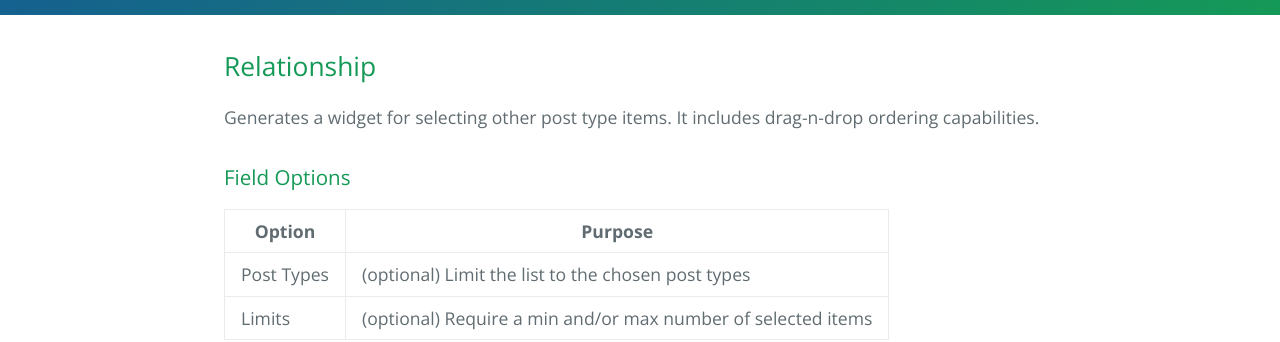
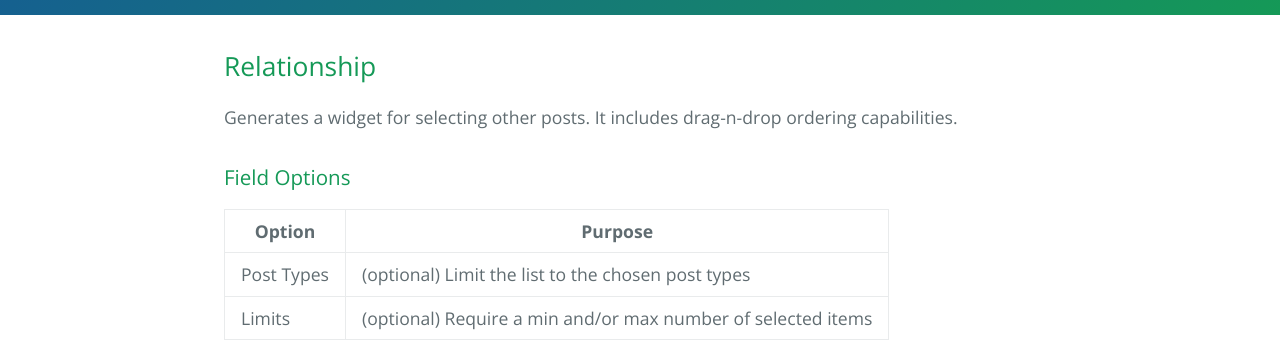
Before and after one commit to mgibbs189/custom-field-suite, a Jekyll site: the page built from field-types/relationship.md, in a window 1280 px wide. Shown: the part 368-710 px from the top of the page. Built offline with Jekyll 4.4.1, drawn with Linux system fonts in a browser that asks for light colours.

Commit message:
Update relationship.md

```diff
--- a/field-types/relationship.md
+++ b/field-types/relationship.md
@@ -5,7 +5,7 @@ title: Relationship
 
 ## {{ page.title }}
 
-Generates a widget for selecting other post type items. It includes drag-n-drop ordering capabilities.
+Generates a widget for selecting other posts. It includes drag-n-drop ordering capabilities.
 
 ### Field Options
 
```
